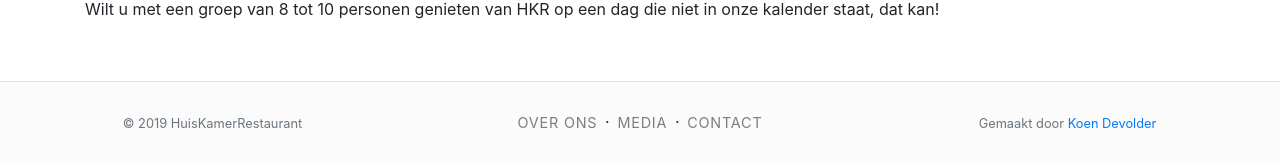
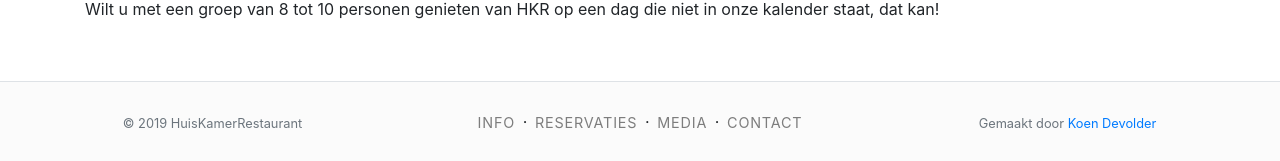
Before and after one commit to koendevolder/hkr-resto, a Jekyll site: the page built from reservaties.html, in a window 1280 px wide. Shown: the part 780-941 px from the top of the page. Built offline with Jekyll 4.4.1, drawn with Linux system fonts in a browser that asks for light colours; nearby versions of some CDN libraries.

Commit message:
Update footer

```diff
--- a/_includes/footer.html
+++ b/_includes/footer.html
@@ -5,7 +5,9 @@
         <small class="text-muted">© 2019 HuisKamerRestaurant</small>
       </div>
       <div class="col-lg-6 d-none d-lg-inline">
-        <a href="/over-ons.html" class="footer-link">Over ons</a>
+        <a href="/info.html" class="footer-link">Info</a>
+        ·
+        <a href="/reservaties.html" class="footer-link">Reservaties</a>
         ·
         <a href="/media.html" class="footer-link">Media</a>
         ·
```
